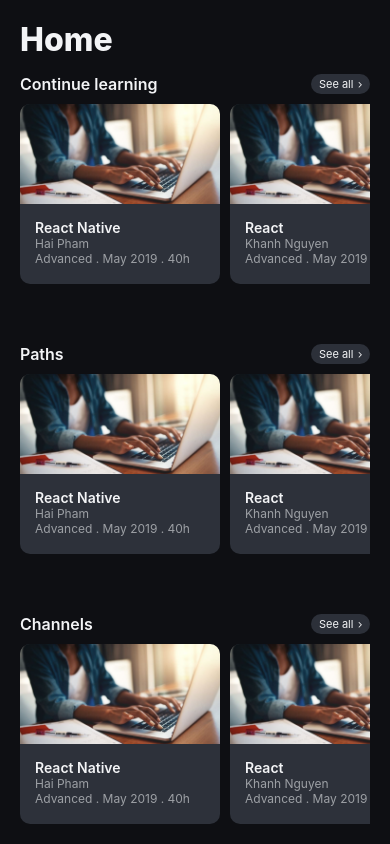
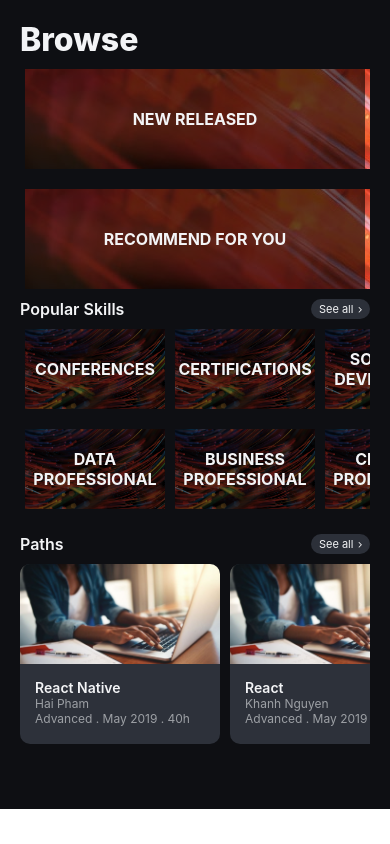
Before and after one commit to nnkyduyen1999/AdvancedMobileFinalProject, a React Native app in the folder PStudying/: screen / in a window 390 px wide. Shown: the top 844 px of the page. Built offline with nearby package versions, Linux system fonts and the light colour scheme.

Commit message:
add list popular skill in browse

```diff
--- a/PStudying/App.js
+++ b/PStudying/App.js
@@ -1,18 +1,15 @@
 import React from "react";
 import Home from "./src/components/Main/Home/home";
 // import Download from "./screens/Downloads";
+import Browse from "./src/components/Main/Browse/browse"
 import { SafeAreaView, StyleSheet } from "react-native";
+import css from "./src/globals/style"
 
 export default function App() {
   return (
-    <SafeAreaView style={styles.container}>
-      <Home />
+    <SafeAreaView style={css.darkTheme}>
+      {/* <Home /> */}
+      <Browse/>
     </SafeAreaView>
   );
 }
-
-const styles = StyleSheet.create({
-  container: {
-    backgroundColor: "#0E0F13",
-  }
-})
--- a/PStudying/src/components/Common/image-button.js
+++ b/PStudying/src/components/Common/image-button.js
@@ -0,0 +1,40 @@
+import React from "react";
+import {
+  TouchableOpacity,
+  ImageBackground,
+  Text,
+  StyleSheet,
+  View
+} from "react-native";
+import css from "../../globals/style";
+
+const ImageButton = ({ txt, imgName, imgType }) => {
+  return (
+    <TouchableOpacity style={styles.container}>
+      <ImageBackground
+        style={imgType}
+        source={require("../../../assets/new-release.jpg")}
+      >
+        <View style={styles.overlay}>
+          <Text style={css.imgBtnText}>{txt}</Text>
+        </View>
+      </ImageBackground>
+    </TouchableOpacity>
+  );
+};
+
+const styles = StyleSheet.create({
+  container: {
+    marginVertical: 10,
+    marginHorizontal: 5
+  },
+  overlay: {
+    backgroundColor: "rgba(0,0,0,0.6)",
+    flex: 1,
+    textAlign: "center",
+    justifyContent: "center",
+    alignItems: "center",
+  },
+});
+
+export default ImageButton;
--- /dev/null
+++ b/PStudying/src/components/Main/Browse/Authors/list-author.js
@@ -0,0 +1,11 @@
+import React from 'react';
+import { View } from 'react-native'
+const ListAuthor = () => {
+    return (
+        <View>
+
+        </View>
+    );
+}
+
+export default ListAuthor;
--- /dev/null
+++ b/PStudying/src/components/Main/Browse/Category/ButtonCategory.js
@@ -0,0 +1,9 @@
+import React from 'react'
+import { View } from 'react-native'
+export default function ButtonCategory() {
+    return (
+        <View>
+
+        </View>
+    )
+}
--- /dev/null
+++ b/PStudying/src/components/Main/Browse/Category/ImageButtonCategory.js
@@ -0,0 +1,35 @@
+import React from "react";
+import { View, ScrollView } from "react-native";
+import ImageButton from "../../../Common/image-button";
+import css from "../../../../globals/style";
+export default function ImageButtonCategory() {
+  const listTitle = [
+    "Conferences",
+    "Certifications",
+    "Software Development",
+    "IT OPS",
+    "Information and Cyber Security",
+  ];
+  const listTitle2 = [
+    "Data Professional",
+    "Business Professional",
+    "Creative Professional",
+    "Manufacturing and Design",
+    "Architecture and Construction",
+  ];
+  const renderListImgButton = (listTitle) => {
+    return listTitle.map((title, index) => (
+      <ImageButton key={index} txt={title} imgType={css.smallImgButton} />
+    ));
+  };
+  return (
+    <View>
+      <ScrollView horizontal={true}>
+        {renderListImgButton(listTitle)}
+      </ScrollView>
+      <ScrollView horizontal={true}>
+        {renderListImgButton(listTitle2)}
+      </ScrollView>
+    </View>
+  );
+}
--- /dev/null
+++ b/PStudying/src/components/Main/Browse/browse.js
@@ -0,0 +1,28 @@
+import React from "react";
+import { View, ScrollView } from "react-native";
+import ListAuthor from "./Authors/list-author";
+import SectionCourses from "../Home/SectionCourses/section-courses";
+import SectionCourseTitle from "../../Common/section-course-title";
+import ImageButtonCategory from "./Category/ImageButtonCategory";
+import ButtonCategory from "./Category/ButtonCategory";
+import ImageButton from "../../Common/image-button";
+import ScreenHeader from "../../Common/screen-header";
+import css from "../../../globals/style";
+const Browse = () => {
+  return (
+    <ScrollView style={css.screenContent}>
+      <ScreenHeader screenTitle="Browse" />
+      <ImageButton txt="New Released" imgName="new-release.jpg" imgType={css.largeImgButton}/>
+      <ImageButton txt="Recommend for you" imgName="recommended.png" imgType={css.largeImgButton}/>
+      <View>
+        <SectionCourseTitle sectionTitle="Popular Skills" />
+        <ButtonCategory />
+        <ImageButtonCategory />
+      </View>
+      <SectionCourses title="Paths" />
+      <ListAuthor />
+    </ScrollView>
+  );
+};
+
+export default Browse;
--- a/PStudying/src/globals/style.js
+++ b/PStudying/src/globals/style.js
@@ -2,6 +2,9 @@ import { StyleSheet } from 'react-native';
 import theme from "./theme";
 
 export default StyleSheet.create({
+  darkTheme: {
+    backgroundColor: theme.DARK_THEME
+  },
   screenTitle: {
     fontSize: theme.FONT_SIZE_SCREEN_TITLE,
     fontWeight: theme.FONT_WEIGHT_HEAVY,
@@ -37,5 +40,19 @@ export default StyleSheet.create({
     paddingVertical: 40,
     marginVertical: 10,
     borderRadius: 3,
+  },
+  largeImgButton: {
+    height: theme.LARGE_IMG_BUTTON_HEIGHT,
+  },
+  smallImgButton: {
+    height: theme.SMALL_IMG_BUTTON_HEIGHT,
+    width: theme.SMALL_IMG_BUTTON_WIDTH,
+  },
+  imgBtnText: {
+    fontSize: theme.FONT_SIZE_LARGE,
+    color: theme.PRIMARY_TEXT_COLOR,
+    textTransform: "uppercase",
+    fontWeight: theme.FONT_WEIGHT_MID,
+    textAlign: "center",
   }
 });
--- a/PStudying/src/globals/theme.js
+++ b/PStudying/src/globals/theme.js
@@ -8,8 +8,13 @@ export default {
     SECONDARY_TEXT_COLOR: '#9DA0A5',
     FONT_WEIGHT_LIGHT: "200",
     FONT_WEIGHT_MEDIUM: "600",
+    FONT_WEIGHT_MID: "700",
     FONT_WEIGHT_HEAVY: "800",
     SMALL_MARGIN: 5,
     MEDIUM_MARGIN: 15,
-    LARGE_MARGIN: 20
+    LARGE_MARGIN: 20,
+    DARK_THEME: "#0E0F13",
+    LARGE_IMG_BUTTON_HEIGHT: 100,
+    SMALL_IMG_BUTTON_HEIGHT: 80,
+    SMALL_IMG_BUTTON_WIDTH: 140
   };
```
Also changed, not shown: PStudying/src/components/Bookmarks.js (deleted, +0 -22 lines), PStudying/src/components/Channels.js (deleted, +0 -22 lines), PStudying/assets/new-release.jpg (added), PStudying/assets/recommended.png (added), PStudying/src/components/Common/avatar.js (added), PStudying/src/components/Main/MyCourses/my-courses.js (deleted).
